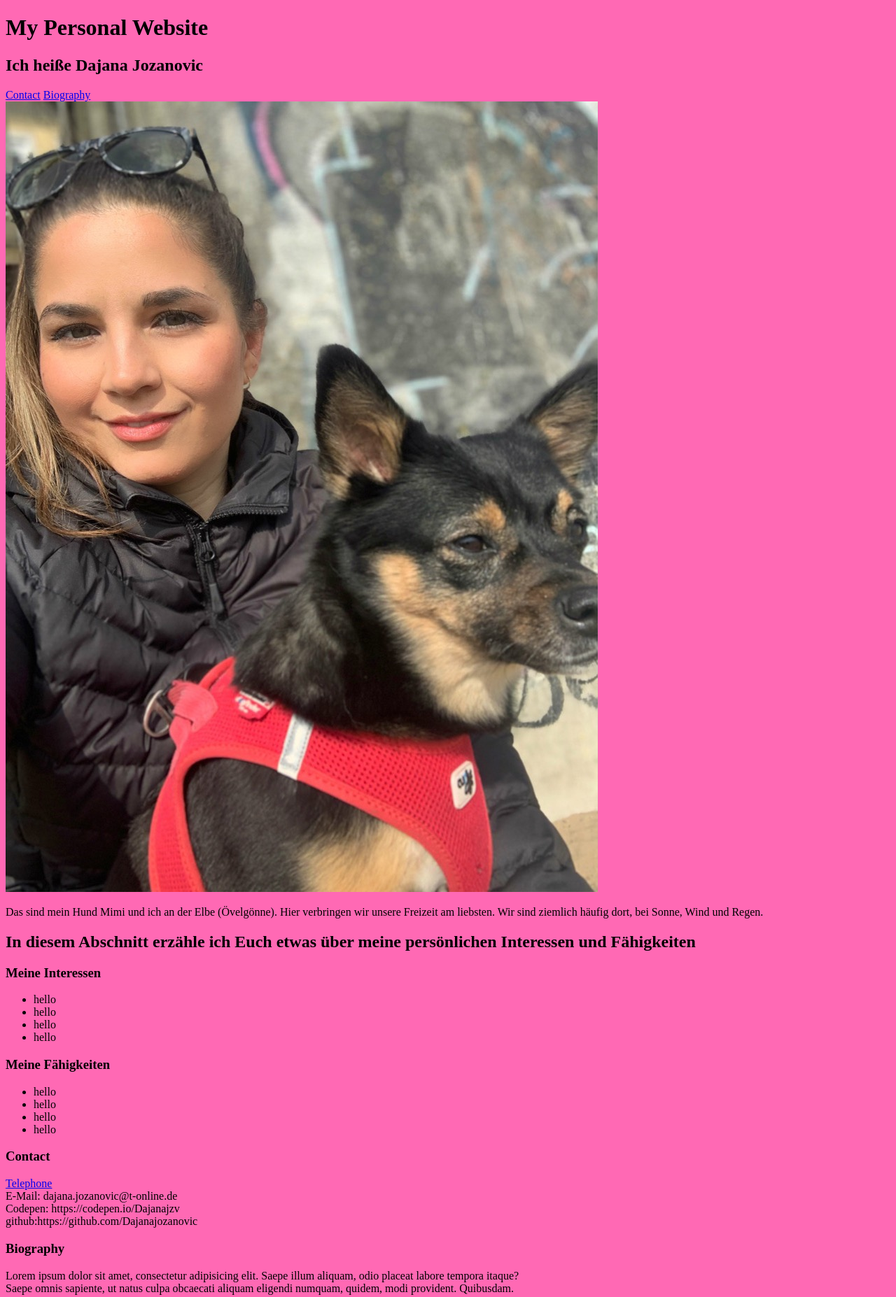
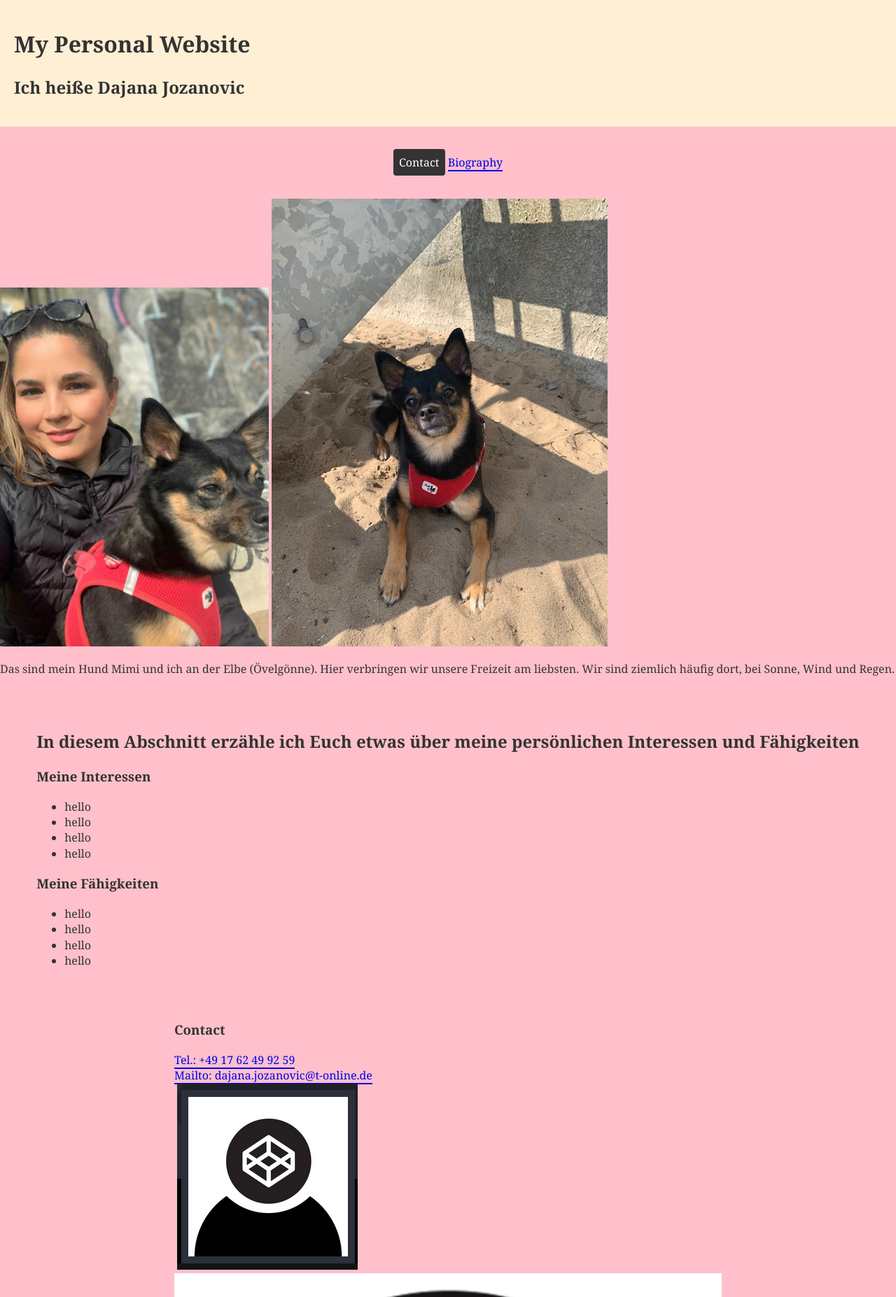
Before and after one commit to Dajanajozanovic/personal-website, a plain HTML site: page index.html in a window 1280 px wide. Shown: the top 1854 px of the page at 70% size. Drawn offline with Linux system fonts and the light colour scheme.

Commit message:
modified styles and added image

```diff
--- a/index.html
+++ b/index.html
@@ -6,21 +6,29 @@
     <meta name="viewport" content="width=device-width, initial-scale=1.0">
     <title>Personal Website</title>
     <link rel="stylesheet" href="styles.css"/>
+    <style>
+        table, td {
+            border: 1px solid;
+
+        }
+    </style>
 </head>
 <body>
-     <header>
+     <header class= "page-header">
          <h1>My Personal Website</h1>
          <h2>Ich heiße Dajana Jozanovic</h2>
-        </header>
+         </header>
+       <main class="page-main">
          <nav>
-             <a href="#contact">Contact</a>
+             <a class= "button" href="#contact">Contact</a>
              <a href="#bio">Biography</a>
          </nav>
          <section>
 
-         <img
-         src='images/IMG_2470.JPG'
-         alt=''/>
+         <img class= "image-fluid" src='images/IMG_2470.JPG' alt=''/>
+         <img class= "mimi" src="images/IMG_2001.jpg"/>
+
+
          <p>Das sind mein Hund Mimi und ich an der Elbe (Övelgönne).
             Hier verbringen wir unsere Freizeit am liebsten.
             Wir sind ziemlich häufig dort, bei Sonne, Wind und Regen.</p>
@@ -47,23 +55,46 @@
 
         <section id="contact">
         <h3>Contact</h3>
-            <a href="Tel.:+49 17 62 49 92 59">Telephone</a> <br>
-            E-Mail: dajana.jozanovic@t-online.de <br>
-            Codepen: https://codepen.io/Dajanajzv <br>
-            github:https://github.com/Dajanajozanovic <br>
+            <a href="Tel.:+49 17 62 49 92 59">Tel.: +49 17 62 49 92 59</a> <br>
+            <a href="E-Mail: dajana.jozanovic@t-online.de">Mailto: dajana.jozanovic@t-online.de</a> <br>
+            <img class="social-media">
+            <a href="https://codepen.io/Dajanajzv"><img src="images/Codepen.png" alt=""> </a> <br>
+            <a href="https://github.com/Dajanajozanovic"><img src="images/Github.png" alt=""></a> <br>
+        </img>
+
         </section>
 
 
      <section id="bio">
-     <h3>Biography</h3>
+     <h2>Biography</h2>
      <p>Lorem ipsum dolor sit amet, consectetur adipisicing elit.
      Saepe illum aliquam, odio placeat labore tempora itaque? <br>
      Saepe omnis sapiente, ut natus culpa obcaecati aliquam eligendi numquam, quidem, modi provident.
      Quibusdam.</p>
     </section>
 
+    <div class="mein-cv">
+        <h2>Mein CV</h2>
+
+        <dl>
+            <dt> 2013</dt>
+            <dd>Bachelor of Arts in Business Management Hochschule Mittweida</dd>
+
+            <dt>lfd. seit Oktober 2019</dt>
+            <dd>Master of Science in Wirtschaftswissenschaften Fernuviersität Hagen</dd>
+
+            <dt> bis Februar 2021</dt>
+            <dd>Project Assistant im zentralen QM bei Lufthansa Technik AG in Hamburg</dd>
+
+            <dt>Ab April 2021</dt>
+            <dd>Bootcamp gestartet als Webdeveloper bei Neuefische</dd>
+
+        </dl>
+
+    </div>
+
     <footer><small>Dajanajozanovic Tel. Mail</small></footer>
-
+</main>
 
 
 </body>
--- a/styles.css
+++ b/styles.css
@@ -1,3 +1,66 @@
+*{
+    box-sizing: border-box;
+}
+
+:root {
+    --primary: pink;
+    --black: #333;
+    --secondary: papayawhip;
+}
+
 body {
-    background-color: hotpink;
+    margin: 0;
+    font-family: Georgia, 'Times New Roman', Times, serif, sans-serif;
+    font-size: 112,5%;
+    line-height: 1.4;
+    color: var(--black);
+    background-color:pink;
+
+
 }
+
+a {
+    text-decoration: none;
+    border-bottom: 2px solid;
+}
+
+input,
+button,
+textarea {
+    font-size: inherit;
+}
+
+.page-header {
+    padding: 20px;
+    background: var(--secondary);
+    margin-bottom: 40px
+
+}
+
+.button {
+    background: var(--black);
+    color: white;
+    border-bottom: none;
+    padding: 8px;
+    border-radius: 4px;
+}
+
+.image-fluid {
+    width: 30%;
+    height: auto;
+}
+
+.page-main{
+    display: grid;
+    grid-gap: 40px;
+    place-items: center;
+
+}
+
+.mein-cv{
+    font-family: Georgia, 'Times New Roman', Times, serif;
+}
+
+dt {
+    font-weight: bold;
+}
```
Also changed, not shown: images/Codepen.png (renamed from images/Codepen.JPG), images/Github.png (added), images/IMG_2001.jpg (added).
